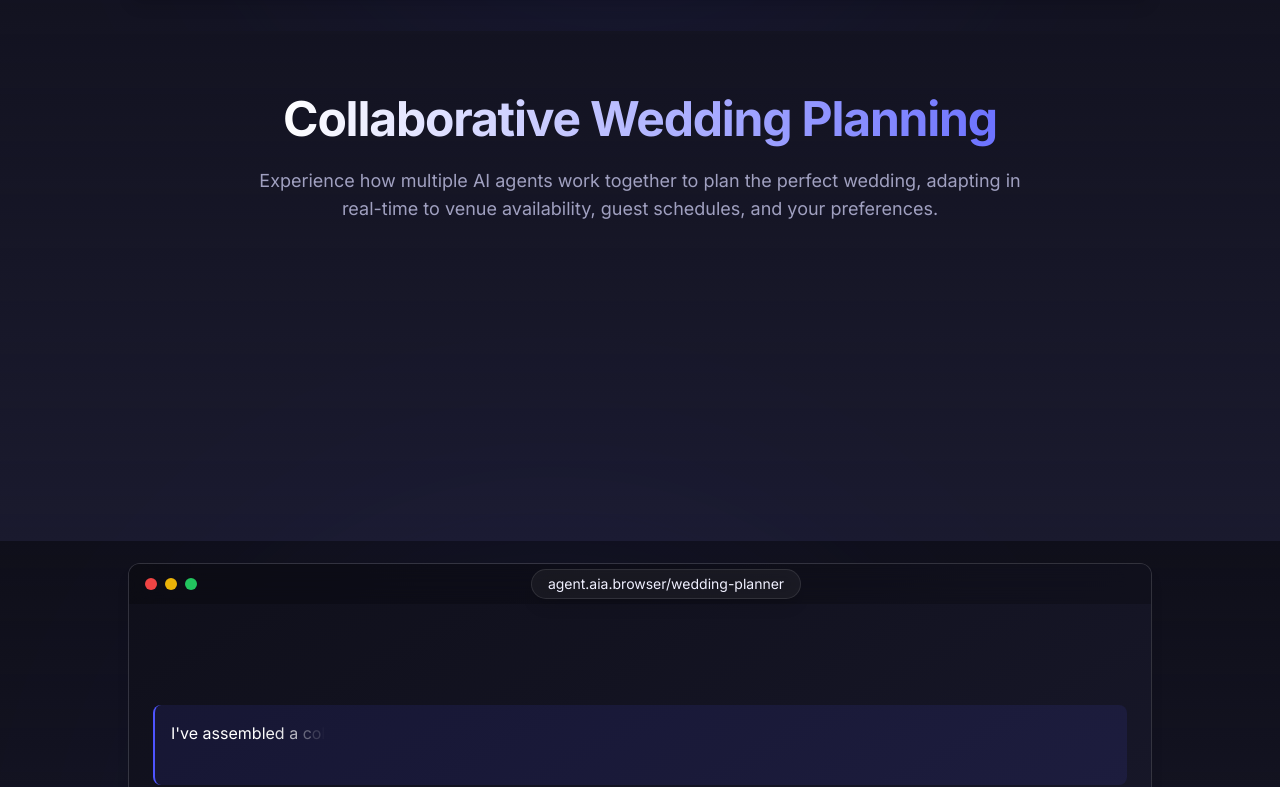
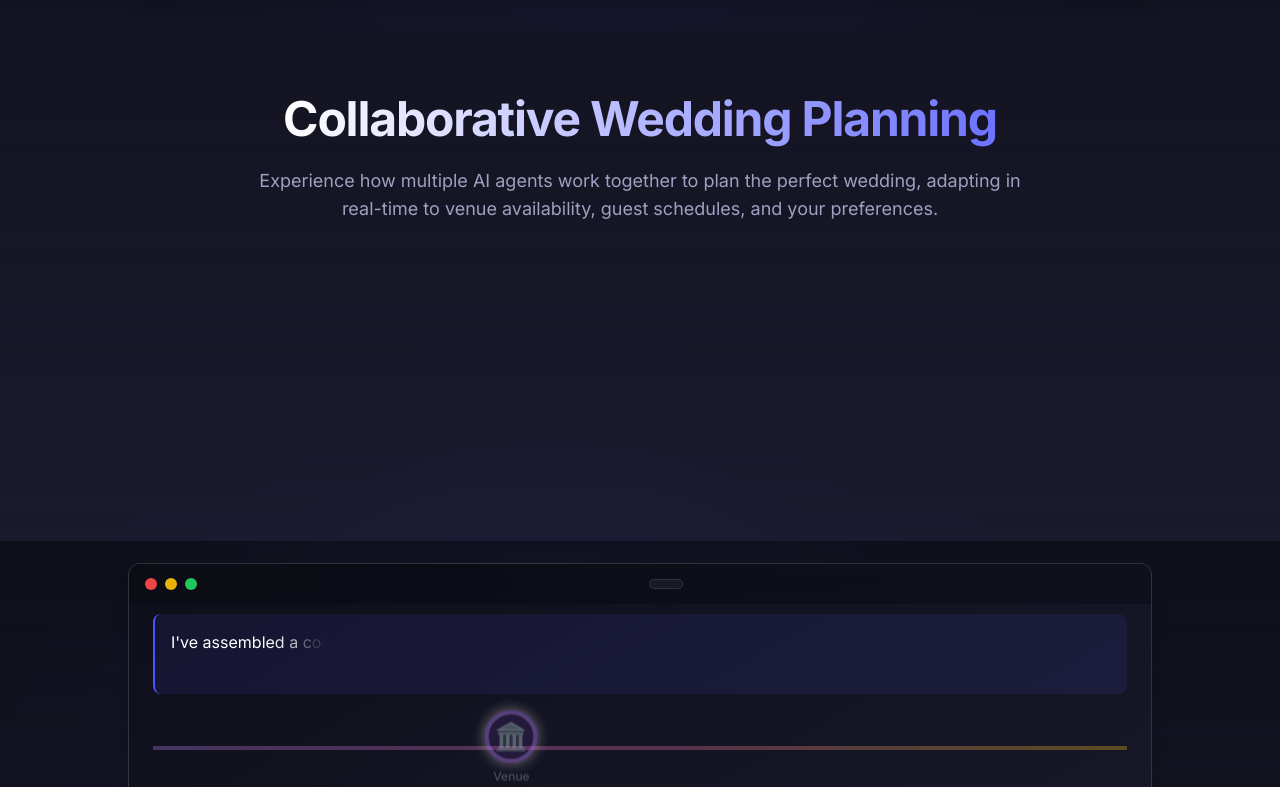
Before and after one commit to mariagorskikh/aiagents, a Next.js app: page / in a window 1280 px wide. Shown: the part 4259-5046 px from the top of the page. Built offline with nearby package versions, Linux system fonts and the light colour scheme.

Commit message:
Refactor Wedding Demo: improved structure, removed images, unified design

```diff
--- a/app/components/Demo.tsx
+++ b/app/components/Demo.tsx
@@ -837,7 +837,7 @@ export default function Demo() {
                   <div className="w-3 h-3 rounded-full bg-green-500"></div>
                 </div>
                 <div className="mx-auto glass-panel px-4 py-1 text-sm rounded-full">
-                  agent.aia.browser/travel-assistant
+                  {/* Removed: agent.aia.browser/travel-assistant */}
                 </div>
               </div>
 
--- a/app/components/InsuranceDemo.tsx
+++ b/app/components/InsuranceDemo.tsx
@@ -714,7 +714,7 @@ export default function InsuranceDemo() {
                   <div className="w-3 h-3 rounded-full bg-green-500"></div>
                 </div>
                 <div className="mx-auto glass-panel px-4 py-1 text-sm rounded-full">
-                  agent.aia.browser/insurance-assistant
+                  {/* Removed: agent.aia.browser/insurance-assistant */}
                 </div>
               </div>
 
--- a/app/components/WeddingDemo.tsx
+++ b/app/components/WeddingDemo.tsx
@@ -46,21 +46,27 @@ const demoSteps = [
           date: "October 15, 2024",
           price: "$12,500",
           guestAvailability: "92%",
-          image: "https://images.unsplash.com/photo-1523438885200-e635ba2c371e?w=600&auto=format&fit=crop"
-        },
-        {
-          name: "San Francisco Botanical Garden",
-          date: "October 22, 2024",
-          price: "$11,800",
-          guestAvailability: "84%",
-          image: "https://images.unsplash.com/photo-1523438885200-e635ba2c371e?w=600&auto=format&fit=crop"
+          image: "https://images.unsplash.com/photo-1506744038136-46273834b3fb?auto=format&fit=crop&w=800&q=80", // Lush garden
+          location: "Golden Gate Park",
+          features: ["Garden Setting", "Outdoor Ceremony", "Botanical Backdrop"]
         },
         {
           name: "The Palace Hotel",
-          date: "October 15, 2024",
+          date: "October 22, 2024",
           price: "$18,200",
-          guestAvailability: "92%",
-          image: "https://images.unsplash.com/photo-1519167758481-83f550bb49b3?w=600&auto=format&fit=crop"
+          guestAvailability: "88%",
+          image: "https://images.unsplash.com/photo-1464983953574-0892a716854b?auto=format&fit=crop&w=800&q=80", // Grand ballroom
+          location: "Downtown San Francisco",
+          features: ["Historic Venue", "Ballroom", "Luxury Suites"]
+        },
+        {
+          name: "SF Skyline Rooftop",
+          date: "October 29, 2024",
+          price: "$14,000",
+          guestAvailability: "85%",
+          image: "https://images.unsplash.com/photo-1509228468518-180dd4864904?auto=format&fit=crop&w=800&q=80", // Rooftop city view
+          location: "Civic Center",
+          features: ["City View", "Rooftop Access", "Modern Space"]
         }
       ],
       recommendedOption: 0,
@@ -590,14 +596,41 @@ export default function WeddingDemo() {
         }
 
         // Get venue options or provide defaults
-        const venueSelectionOptions: VenueWithFeatures[] = currentStep.content?.venueOptions || [
+        const venueSelectionOptions: VenueWithFeatures[] = (currentStep.content?.venueOptions || [
           {
             name: "San Francisco Botanical Garden",
             location: "Golden Gate Park",
             price: "$12,500",
-            image: "https://images.unsplash.com/photo-1523438885200-e635ba2c371e?w=600&auto=format&fit=crop",
-            features: ["Garden Setting", "Indoor Option", "Catering Available"]
+            image: "https://images.unsplash.com/photo-1506744038136-46273834b3fb?auto=format&fit=crop&w=800&q=80",
+            features: ["Garden Setting", "Outdoor Ceremony", "Botanical Backdrop"]
+          },
+          {
+            name: "The Palace Hotel",
+            location: "Downtown San Francisco",
+            price: "$18,200",
+            image: "https://images.unsplash.com/photo-1464983953574-0892a716854b?auto=format&fit=crop&w=800&q=80",
+            features: ["Historic Venue", "Ballroom", "Luxury Suites"]
+          },
+          {
+            name: "SF Skyline Rooftop",
+            location: "Civic Center",
+            price: "$14,000",
+            image: "https://images.unsplash.com/photo-1509228468518-180dd4864904?auto=format&fit=crop&w=800&q=80",
+            features: ["City View", "Rooftop Access", "Modern Space"]
           }
+        ]).map((venue: any) => ({
+          ...venue,
+          location: venue.location || "San Francisco",
+          features: venue.features || ["Garden Setting", "Indoor Option", "Catering Available"]
+        }));
+
+        // Agent team visual
+        const agentTeam = [
+          { name: "VenueAgent", color: "bg-purple-500/30", border: "border-purple-400", active: true, icon: "🏛️" },
+          { name: "GuestAgent", color: "bg-green-500/30", border: "border-green-400", active: true, icon: "🧑‍🤝‍🧑" },
+          { name: "CateringAgent", color: "bg-blue-500/30", border: "border-blue-400", active: false, icon: "🍽️" },
+          { name: "DecorAgent", color: "bg-pink-500/30", border: "border-pink-400", active: false, icon: "🌸" },
+          { name: "BudgetAgent", color: "bg-yellow-500/30", border: "border-yellow-400", active: true, icon: "💰" },
         ];
 
         return (
@@ -609,6 +642,28 @@ export default function WeddingDemo() {
                 delay={0.5}
               />
             </div>
+            {/* Animated agent team row */}
+            <motion.div className="flex items-center justify-center mb-6 relative">
+              <div className="absolute left-0 right-0 top-1/2 h-1 bg-gradient-to-r from-purple-400 via-green-400 via-blue-400 via-pink-400 to-yellow-400 opacity-30 z-0" style={{height: 4}} />
+              {agentTeam.map((agent, idx) => (
+                <motion.div
+                  key={agent.name}
+                  className={`relative z-10 flex flex-col items-center mx-2`}
+                  initial={{ opacity: 0, y: 10 }}
+                  animate={{ opacity: 1, y: 0 }}
+                  transition={{ delay: 0.5 + idx * 0.2 }}
+                >
+                  <motion.div
+                    className={`w-12 h-12 rounded-full flex items-center justify-center text-2xl font-bold border-4 ${agent.color} ${agent.border} ${agent.active ? 'shadow-lg shadow-accent/40' : ''}`}
+                    animate={agent.active ? { scale: [1, 1.15, 1], boxShadow: ["0 0 0px #fff", "0 0 16px #fff", "0 0 0px #fff"] } : {}}
+                    transition={agent.active ? { duration: 2, repeat: Infinity } : {}}
+                  >
+                    {agent.icon}
+                  </motion.div>
+                  <span className="mt-2 text-xs text-text-secondary font-medium">{agent.name.replace('Agent','')}</span>
+                </motion.div>
+              ))}
+            </motion.div>
             <div className="grid grid-cols-1 md:grid-cols-2 gap-4 pb-2">
               {venueSelectionOptions.map((venue, idx) => (
                 <motion.div
@@ -619,24 +674,16 @@ export default function WeddingDemo() {
                   transition={{ delay: 1 + (idx * 0.2) }}
                   onClick={() => setSelectedVenue(idx)}
                 >
-                  <div className="w-full h-24 rounded-lg mb-3 overflow-hidden">
-                    <motion.img
-                      src={venue.image}
-                      alt={venue.name}
-                      className="w-full h-full object-cover"
-                      initial={{ scale: 1.1 }}
-                      animate={{ scale: 1 }}
-                      transition={{ duration: 1 }}
-                    />
+                  <div className="flex flex-col gap-1 mb-2">
+                    <div className="text-lg font-semibold text-white drop-shadow-sm">{venue.name}</div>
+                    <div className="text-xs text-text-secondary">{venue.location}</div>
                   </div>
                   <div className="flex justify-between items-center mb-1">
-                    <span className="font-medium">{venue.name}</span>
-                    <span className="text-accent">{venue.price}</span>
+                    <span className="font-medium text-accent">{venue.price}</span>
                   </div>
-                  <div className="text-xs text-text-secondary mb-2">{venue.location}</div>
-                  <div className="flex flex-wrap gap-1">
+                  <div className="flex flex-wrap gap-1 mt-2">
                     {venue.features.map((feature, i) => (
-                      <span key={i} className="text-xs bg-white/10 rounded-full px-2 py-0.5">{feature}</span>
+                      <span key={i} className="text-xs bg-white/10 rounded-full px-2 py-0.5 text-white">{feature}</span>
                     ))}
                   </div>
                 </motion.div>
@@ -927,7 +974,7 @@ export default function WeddingDemo() {
                     transition={{ delay: 1.6 + (idx * 0.15) }}
                   >
                     <div className="w-2 h-2 rounded-full bg-accent mr-2"></div>
-                    <div className="w-24 sm:w-28 flex-shrink-0 font-medium">{comm.type}</div>
+                    <div className="w-24 sm:w-28 flex-shrink0 font-medium">{comm.type}</div>
                     <div className="flex-1 mx-2 h-[2px] bg-gradient-to-r from-accent/50 to-transparent"></div>
                     <div className="text-xs text-text-secondary">{comm.sent}</div>
                     <div className="ml-2 text-xs">
@@ -953,7 +1000,10 @@ export default function WeddingDemo() {
         }
 
         // Get agent messages or provide defaults
-        const agentMessages: AgentMessage[] = currentStep.content?.communicationLog || currentStep.content?.agentConversation || [
+        const agentMessages: AgentMessage[] =
+          (Array.isArray(currentStep.content?.agentConversation) && currentStep.content.agentConversation.every((m: any) => m.agent && m.message))
+            ? currentStep.content.agentConversation
+            : [
                 { agent: "VenueAgent", message: "All venue details confirmed for October 15." },
                 { agent: "CateringAgent", message: "Menu selections and dietary restrictions processed." },
                 { agent: "GuestAgent", message: "Final guest count: 78 confirmed attendees." },
@@ -1174,7 +1224,7 @@ export default function WeddingDemo() {
         </motion.div>
 
         <div className="flex flex-col items-center">
-          {/* Demo Steps Navigation - Now with improved mobile layout */}
+          {/* Step Navigation Bar */}
           <div className="glass-panel p-3 sm:p-4 reveal-on-scroll w-full max-w-4xl mb-4">
             <h3 className="text-xl font-semibold mb-3 text-center">Wedding Planning Demo</h3>
             <div className="flex flex-wrap justify-center gap-2 sm:gap-3">
@@ -1220,7 +1270,7 @@ export default function WeddingDemo() {
             </motion.button>
           </div>
 
-          {/* Demo Visualization */}
+          {/* Demo Visualization - glassmorphic browser-like frame */}
           <div className="w-full max-w-5xl">
             <motion.div
               className="glass-panel aspect-video rounded-xl overflow-hidden relative reveal-on-scroll"
@@ -1236,12 +1286,12 @@ export default function WeddingDemo() {
                   <div className="w-3 h-3 rounded-full bg-green-500"></div>
                 </div>
                 <div className="mx-auto glass-panel px-4 py-1 text-sm rounded-full">
-                  agent.aia.browser/wedding-planner
+                  {/* Removed: agent.aia.browser/wedding-planner */}
                 </div>
               </div>
-
-              {/* Demo Content */}
+              {/* Demo Content - always contained and scrollable if needed */}
               <div className="bg-gradient-to-br from-primary to-secondary h-full flex items-center justify-center px-6 pt-10 pb-4">
+                <div className="w-full h-full max-h-full overflow-y-auto flex flex-col">
                   <AnimatePresence mode="wait">
                     <motion.div
                       key={activeStep}
@@ -1255,7 +1305,7 @@ export default function WeddingDemo() {
                     </motion.div>
                   </AnimatePresence>
                 </div>
-
+              </div>
               {/* Progress indicator */}
               <div className="absolute bottom-0 left-0 right-0 h-1 bg-black/20">
                 <motion.div
```
Also changed, not shown: app/not-found/page.tsx (added, +39 -0 lines). Lines whose indentation alone changed are shown as unchanged.
